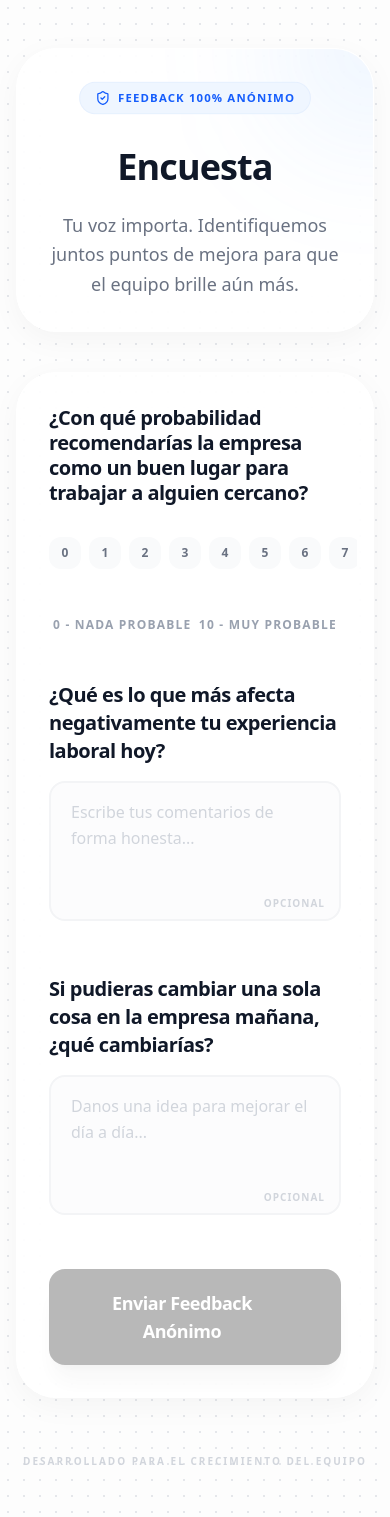
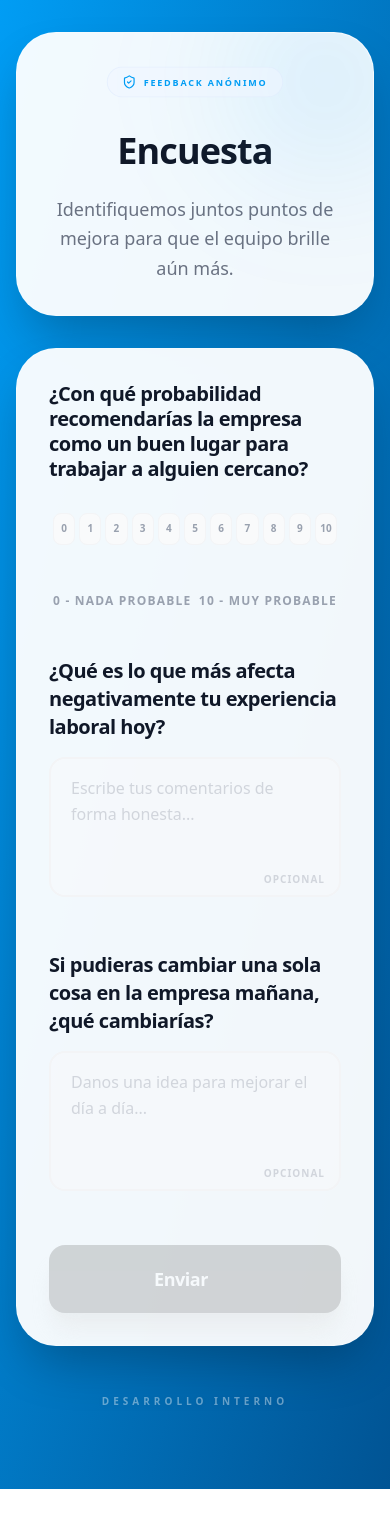
Before and after one commit to darador/encuesta, a Next.js app: page / in a window 390 px wide. After the commit the page ends 1489 px from the top, so only its background shows below. Built offline with nearby package versions, Linux system fonts and the light colour scheme.

Commit message:
style: movistar inspired theme and fit all score buttons on mobile

```diff
--- a/src/app/page.tsx
+++ b/src/app/page.tsx
@@ -3,35 +3,35 @@ import { ShieldCheck } from 'lucide-react';
 
 export default function Home() {
   return (
-    <main className="min-h-screen bg-[#FDFDFD] bg-[radial-gradient(#e5e7eb_1px,transparent_1px)] [background-size:16px_16px] py-12 sm:py-24 px-4 sm:px-6 lg:px-8 font-sans">
-      <div className="max-w-xl mx-auto space-y-10">
+    <main className="min-h-screen bg-gradient-to-br from-[#019DF4] to-[#015494] py-8 sm:py-24 px-4 sm:px-6 lg:px-8 font-sans selection:bg-blue-200">
+      <div className="max-w-xl mx-auto space-y-8">
         {/* Header / Anonymity Notice */}
-        <div className="relative overflow-hidden bg-white/80 backdrop-blur-xl rounded-[2.5rem] shadow-[0_8px_30px_rgb(0,0,0,0.04)] border border-white p-8 sm:p-10 text-center">
+        <div className="relative overflow-hidden bg-white/95 rounded-[2.5rem] shadow-2xl border border-white/20 p-8 sm:p-10 text-center">
           {/* Subtle accent blur */}
-          <div className="absolute -top-24 -right-24 w-48 h-48 bg-blue-400/10 rounded-full blur-3xl"></div>
+          <div className="absolute -top-12 -right-12 w-48 h-48 bg-[#019DF4]/10 rounded-full blur-3xl"></div>
 
-          <div className="inline-flex items-center justify-center space-x-2 px-4 py-2 bg-blue-50 rounded-full text-blue-600 mb-8 border border-blue-100/50 scale-95">
+          <div className="inline-flex items-center justify-center space-x-2 px-4 py-2 bg-blue-50/50 rounded-full text-[#019DF4] mb-8 border border-blue-100/50 scale-90">
             <ShieldCheck size={16} className="shrink-0" />
-            <span className="text-xs font-bold uppercase tracking-widest">Feedback 100% Anónimo</span>
+            <span className="text-[10px] font-black uppercase tracking-[0.2em] leading-none">Feedback Anónimo</span>
           </div>
 
           <h1 className="text-4xl sm:text-5xl font-black text-gray-900 tracking-tight mb-6">
             Encuesta
           </h1>
 
-          <p className="text-gray-500 text-lg leading-relaxed max-w-sm mx-auto">
-            Tu voz importa. Identifiquemos juntos puntos de mejora para que el equipo brille aún más.
+          <p className="text-gray-500 text-lg leading-relaxed max-w-sm mx-auto font-medium">
+            Identifiquemos juntos puntos de mejora para que el equipo brille aún más.
           </p>
         </div>
 
         {/* Survey Form Section */}
-        <div className="bg-white/80 backdrop-blur-xl rounded-[2.5rem] shadow-[0_8px_30px_rgb(0,0,0,0.04)] border border-white p-8 sm:p-12">
+        <div className="bg-white/95 rounded-[2.5rem] shadow-2xl border border-white/20 p-8 sm:p-12 relative overflow-hidden">
           <SurveyForm />
         </div>
 
-        <div className="text-center pt-4">
-          <p className="text-[10px] font-bold text-gray-300 uppercase tracking-[0.2em]">
-            Desarrollado para el crecimiento del equipo
+        <div className="text-center pt-4 pb-12">
+          <p className="text-[10px] font-bold text-white/40 uppercase tracking-[0.4em] drop-shadow-sm">
+            DESARROLLO INTERNO
           </p>
         </div>
       </div>
--- a/src/components/SurveyForm.tsx
+++ b/src/components/SurveyForm.tsx
@@ -77,17 +77,17 @@ export function SurveyForm() {
           ¿Con qué probabilidad recomendarías la empresa como un buen lugar para trabajar a alguien cercano?
         </label>
 
-        {/* Container with padding to prevent clipping of scale/ring effects */}
-        <div className="relative pt-2 pb-6 px-4 -mx-4 overflow-x-auto no-scrollbar">
-          <div className="flex justify-between items-center gap-2 min-w-[320px]">
+        {/* Container optimized to fit all 11 buttons on one line even on small screens */}
+        <div className="relative pt-2 pb-6 px-1 overflow-x-visible">
+          <div className="flex justify-between items-center gap-1 sm:gap-2">
             {[0, 1, 2, 3, 4, 5, 6, 7, 8, 9, 10].map((num) => {
               const isSelected = score === num;
               let activeClass = '';
 
               if (isSelected) {
-                if (num <= 6) activeClass = 'bg-red-500 text-white shadow-lg shadow-red-200 scale-125 ring-4 ring-red-100 z-10';
-                else if (num <= 8) activeClass = 'bg-amber-400 text-amber-950 shadow-lg shadow-amber-100 scale-125 ring-4 ring-amber-50 z-10';
-                else activeClass = 'bg-emerald-500 text-white shadow-lg shadow-emerald-200 scale-125 ring-4 ring-emerald-50 z-10';
+                if (num <= 6) activeClass = 'bg-red-500 text-white shadow-lg shadow-red-200 scale-125 ring-2 ring-red-500 ring-offset-2 z-10';
+                else if (num <= 8) activeClass = 'bg-amber-400 text-amber-950 shadow-lg shadow-amber-100 scale-125 ring-2 ring-amber-400 ring-offset-2 z-10';
+                else activeClass = 'bg-emerald-500 text-white shadow-lg shadow-emerald-200 scale-125 ring-2 ring-emerald-500 ring-offset-2 z-10';
               }
 
               return (
@@ -98,10 +98,10 @@ export function SurveyForm() {
                     setScore(num);
                     setError(null);
                   }}
-                  className={`flex-shrink-0 w-8 h-8 sm:w-12 sm:h-12 rounded-xl text-xs sm:text-base font-bold transition-all duration-300 ease-out flex items-center justify-center
+                  className={`flex-1 min-w-0 h-8 sm:h-12 rounded-lg sm:rounded-xl text-[10px] sm:text-base font-bold transition-all duration-300 ease-out flex items-center justify-center
                     ${isSelected
                       ? activeClass
-                      : 'bg-gray-50 text-gray-500 hover:bg-gray-100 hover:text-gray-900 hover:scale-105 active:scale-95'
+                      : 'bg-gray-50 text-gray-400 hover:bg-gray-100 hover:text-[#019DF4] hover:scale-105 active:scale-95 border border-gray-100'
                     }
                   `}
                 >
@@ -164,7 +164,7 @@ export function SurveyForm() {
       <button
         type="submit"
         disabled={isSubmitting || score === null}
-        className="group relative w-full overflow-hidden py-5 px-8 bg-gray-900 text-white rounded-2xl font-bold text-lg transition-all duration-500 hover:bg-black disabled:opacity-30 disabled:grayscale disabled:cursor-not-allowed shadow-xl hover:shadow-2xl active:scale-[0.98]"
+        className="group relative w-full overflow-hidden py-5 px-8 bg-[#019DF4] text-white rounded-2xl font-black text-lg transition-all duration-500 hover:bg-[#015494] disabled:opacity-30 disabled:grayscale disabled:cursor-not-allowed shadow-xl shadow-blue-200 hover:shadow-2xl active:scale-[0.98]"
       >
         <div className="relative flex items-center justify-center space-x-2">
           {isSubmitting ? (
@@ -174,7 +174,7 @@ export function SurveyForm() {
             </>
           ) : (
             <>
-              <span className="tracking-tight">Enviar Feedback Anónimo</span>
+              <span className="tracking-tight">Enviar</span>
               <CheckCircle2 className="h-5 w-5 opacity-0 -translate-x-2 group-hover:opacity-100 group-hover:translate-x-0 transition-all duration-300" />
             </>
           )}
```
